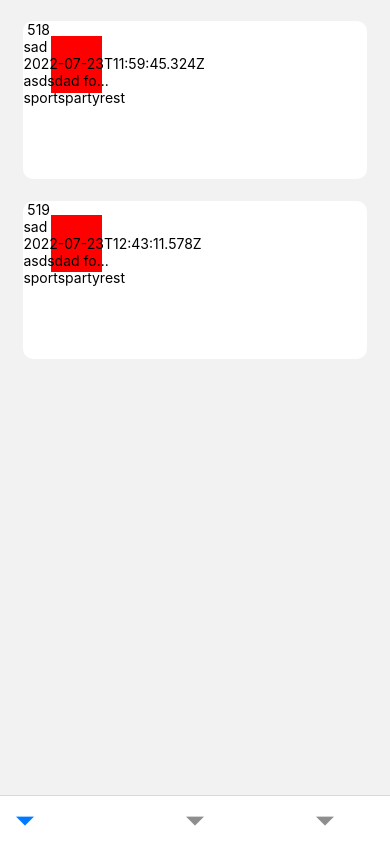
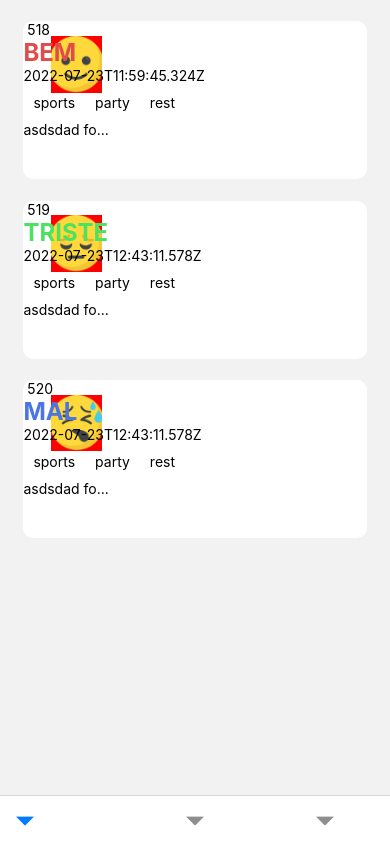
Before and after one commit to lucasjstn/MoodApp, a React Native app: screen /BottomTab in a window 390 px wide. Built offline with nearby package versions, Linux system fonts and the light colour scheme; no server answers.

Commit message:
settando a flatlist

```diff
--- a/package.json
+++ b/package.json
@@ -10,6 +10,7 @@
     "lint": "eslint ."
   },
   "dependencies": {
+    "@react-native-async-storage/async-storage": "^1.17.7",
     "@react-navigation/bottom-tabs": "^6.3.2",
     "@react-navigation/native": "^6.0.11",
     "@react-navigation/native-stack": "^6.7.0",
--- /dev/null
+++ b/src/componentes/ItemRender.js
@@ -0,0 +1,124 @@
+import React from "react";
+import { Image, StyleSheet, Text, TouchableOpacity, View } from "react-native";
+import { emojis } from "../constantes";
+
+const ItemRender = ({ id, mood, created_at, updated_at, user_id, short_description, activities1, activities2, activities3, emoji }) => (
+    <TouchableOpacity
+        style={styles.box}
+        activeOpacity={0.6}
+        onPress={()=> navigation .navigate('CartaoAberto')}
+    >
+        <Image source={emoji} style={styles.box.imagem_emoji}/>
+        <Text style={styles.itemText}> {id} </Text>
+
+        {
+            mood == 'happy' ? <Text style={styles.bem}>BEM</Text>
+            : mood === 'sad' ? <Text style={styles.triste}>TRISTE</Text>
+            : mood === 'bad' ? <Text style={styles.mal}>MAL</Text>
+            : null
+        }
+
+
+        <Text style={null}>{created_at}</Text>
+        <Text style={null}>{updated_at}</Text>
+
+        <View style={{flexDirection: 'row'}}>
+            <Text style={{flexDirection: 'row', margin: 10,}}>{activities1}</Text>
+            <Text style={{margin: 10,}}>{activities2}</Text>
+            <Text style={{flexDirection: 'row', margin: 10,}}>{activities3}</Text>
+        </View>
+        <Text style={null}>{short_description}</Text>
+    </TouchableOpacity>
+);
+
+const styles = StyleSheet.create({
+    bem: {
+        textTransform: 'uppercase',
+        fontStyle: 'Source Sans Pro',
+        fontWeight: '400',
+        fontSize: 16,
+        textTransform: 'uppercase',
+        fontStyle: 'Source Sans Pro',
+        fontWeight: '700',
+        fontSize: 24,
+        color: '#E24B4B',
+      },
+      mal: {
+        textTransform: 'uppercase',
+        fontStyle: 'Source Sans Pro',
+        fontWeight: '400',
+        fontSize: 16,
+        textTransform: 'uppercase',
+        fontStyle: 'Source Sans Pro',
+        fontWeight: '700',
+        fontSize: 24,
+        color: '#4B75E2',
+      },
+      triste: {
+        textTransform: 'uppercase',
+        fontStyle: 'Source Sans Pro',
+        fontWeight: '400',
+        fontSize: 16,
+        textTransform: 'uppercase',
+        fontStyle: 'Source Sans Pro',
+        fontWeight: '700',
+        fontSize: 24,
+        color: '#4BE263',
+      },
+    texto: {
+        textTransform: 'uppercase',
+        fontStyle: 'Source Sans Pro',
+        fontWeight: '400',
+        fontSize: 16,
+
+        hora: {
+          textTransform: 'uppercase',
+          fontStyle: 'Source Sans Pro',
+          fontWeight: '400',
+          fontSize: 14,
+        },
+
+
+
+      },
+    box: {
+        display: 'flex',
+        width: '88%',
+        height: 158,
+        backgroundColor: 'white',
+        marginTop: '5.5%',
+        left: '6%',
+        borderRadius: 10,
+        imagem_emoji: {
+          position: 'absolute',
+          backgroundColor: 'red',
+          width: '15%',
+          height: '36%',
+          left: '7.9%',
+          top: '9%',
+        },
+    },
+      conteudo: {
+        display: 'flex',
+        height: '92%',
+        alignItems: 'center',
+
+      },
+      carinha: {
+        marginTop: 100,
+        width: 48,
+        height: 48
+
+      },
+      texto: {
+        textAlign: 'center',
+        width: '60%',
+        margin: 15,
+        fontFamily: 'Source Sans Pro',
+        fontSize: 18,
+        lineHeight: 22,
+        fontWeight: '400',
+      }
+})
+
+export default ItemRender;
--- a/src/constantes.js
+++ b/src/constantes.js
@@ -1,7 +1,11 @@
-export const emojis = {
-    'sad': require('./assets/humores/sad.png'),
+
+export const emojis =
+    {'sad': require('./assets/humores/sad.png'),
     'ok': require('./assets/humores/sad.png'),
     'radiant': require('./assets/humores/radiant.png'),
-    'terrile': require('./assets/humores/terrile.png'),
-    'happy': require('./assets/humores/happy'),
+    'bad': require('./assets/humores/terrible.png'),
+    'happy': require('./assets/humores/happy.png')}
+
+export const atividades = {
+
 }
--- a/src/rotas/Home.js
+++ b/src/rotas/Home.js
@@ -3,8 +3,8 @@ import { createNativeStackNavigator } from "@react-navigation/native-stack";
 import axios from "axios";
 import { TouchableOpacity, StatusBar, StyleSheet, Text, View, FlatList, SafeAreaView, Touchable, Image} from "react-native";
 import AsyncStorage from "@react-native-async-storage/async-storage";
-import emojis from '../constantes'
-
+import { emojis } from '../constantes'
+import ItemRender from "../componentes/ItemRender";
 
 const Home = () => {
 
@@ -44,7 +44,7 @@ const Home = () => {
     const data = [
         {
             "id": 518,
-            "mood": "sad",
+            "mood": "happy",
             "created_at": "2022-07-23T11:59:45.324Z",
             "updated_at": "2022-07-23T11:59:45.324Z",
             "user_id": 19,
@@ -86,30 +86,38 @@ const Home = () => {
                 }
             ]
         },
+        {
+            "id": 520,
+            "mood": "bad",
+            "created_at": "2022-07-23T12:43:11.578Z",
+            "updated_at": "2022-07-23T12:43:11.578Z",
+            "user_id": 19,
+            "short_description": "asdsdad fo...",
+            "activities": [
+                {
+                    "id": 1,
+                    "name": "sports"
+                },
+                {
+                    "id": 4,
+                    "name": "party"
+                },
+                {
+                    "id": 3,
+                    "name": "rest"
+                }
+            ]
+        },
 
     ]
 
-    const newobj = Object.values(cards);
-    console.log(newobj)
+    // const newobj = Object.values(cards);
+    // console.log(newobj)
     // console.log(' --------newobj-------\n', newobj[0]['activities'])
 
+    console.log(data[1].mood)
 
-    const ItemRender = ({ id, mood, created_at, updated_at, user_id, short_description, activities, emoji }) => (
-                <TouchableOpacity
-                    style={styles.box}
-                    activeOpacity={0.6}
-                    onPress={()=> navigation .navigate('CartaoAberto')}
-                >
-                    <Image source={emoji} style={styles.box.imagem_emoji}/>
-                    <Text style={styles.itemText}> {id} </Text>
-                    <Text style={null}>{mood}</Text>
-                    <Text style={null}>{created_at}</Text>
-                    <Text style={null}>{updated_at}</Text>
-                    <Text style={null}>{short_description}</Text>
-                    <Text style={null}>{activities}</Text>
-                </TouchableOpacity>
-      );
-
+      console.log(emojis['sad']);
       const Cartao = ({navigation}) => {
           return(
               <SafeAreaView>
@@ -118,10 +126,13 @@ const Home = () => {
                       renderItem={({item}) =>
                           <ItemRender
                             id={item.id}
+                            emoji={emojis[`${item.mood}`]}
                             mood={item.mood}
                             created_at={item.created_at}
                             short_description={item.short_description}
-                            activities={[item.activities[0].name, item.activities[1].name, item.activities[2].name]}
+                            activities1={item.activities[0].name}
+                            activities2={item.activities[1].name}
+                            activities3={item.activities[2].name}
                             />}
                       keyExtractor={item => item.id}
                  />
@@ -177,6 +188,55 @@ const Home = () => {
 }
 
 const styles = StyleSheet.create({
+    bem: {
+        textTransform: 'uppercase',
+        fontStyle: 'Source Sans Pro',
+        fontWeight: '400',
+        fontSize: 16,
+        textTransform: 'uppercase',
+        fontStyle: 'Source Sans Pro',
+        fontWeight: '700',
+        fontSize: 24,
+        color: '#E24B4B',
+      },
+      mal: {
+        textTransform: 'uppercase',
+        fontStyle: 'Source Sans Pro',
+        fontWeight: '400',
+        fontSize: 16,
+        textTransform: 'uppercase',
+        fontStyle: 'Source Sans Pro',
+        fontWeight: '700',
+        fontSize: 24,
+        color: '#4B75E2',
+      },
+      triste: {
+        textTransform: 'uppercase',
+        fontStyle: 'Source Sans Pro',
+        fontWeight: '400',
+        fontSize: 16,
+        textTransform: 'uppercase',
+        fontStyle: 'Source Sans Pro',
+        fontWeight: '700',
+        fontSize: 24,
+        color: '#4BE263',
+      },
+    texto: {
+        textTransform: 'uppercase',
+        fontStyle: 'Source Sans Pro',
+        fontWeight: '400',
+        fontSize: 16,
+
+        hora: {
+          textTransform: 'uppercase',
+          fontStyle: 'Source Sans Pro',
+          fontWeight: '400',
+          fontSize: 14,
+        },
+
+
+
+      },
     box: {
         display: 'flex',
         width: '88%',
--- a/src/telas/Login.js
+++ b/src/telas/Login.js
@@ -68,10 +68,13 @@ const Login = ({navigation}) => {
          else if(status == 200){
 
             setMsgErro('Logado');
-            navigation.navigate('BottomTab')
+            navigation.reset({
+                index: 0,
+                routes: [{name: 'BottomTab'}]
+            })
         }
 
-    }, [refresh_token])
+    }, [status])
 
     useEffect(()=>{
 
```
Also changed, not shown: 1 other file (tests, documents, lock files or other folders).
